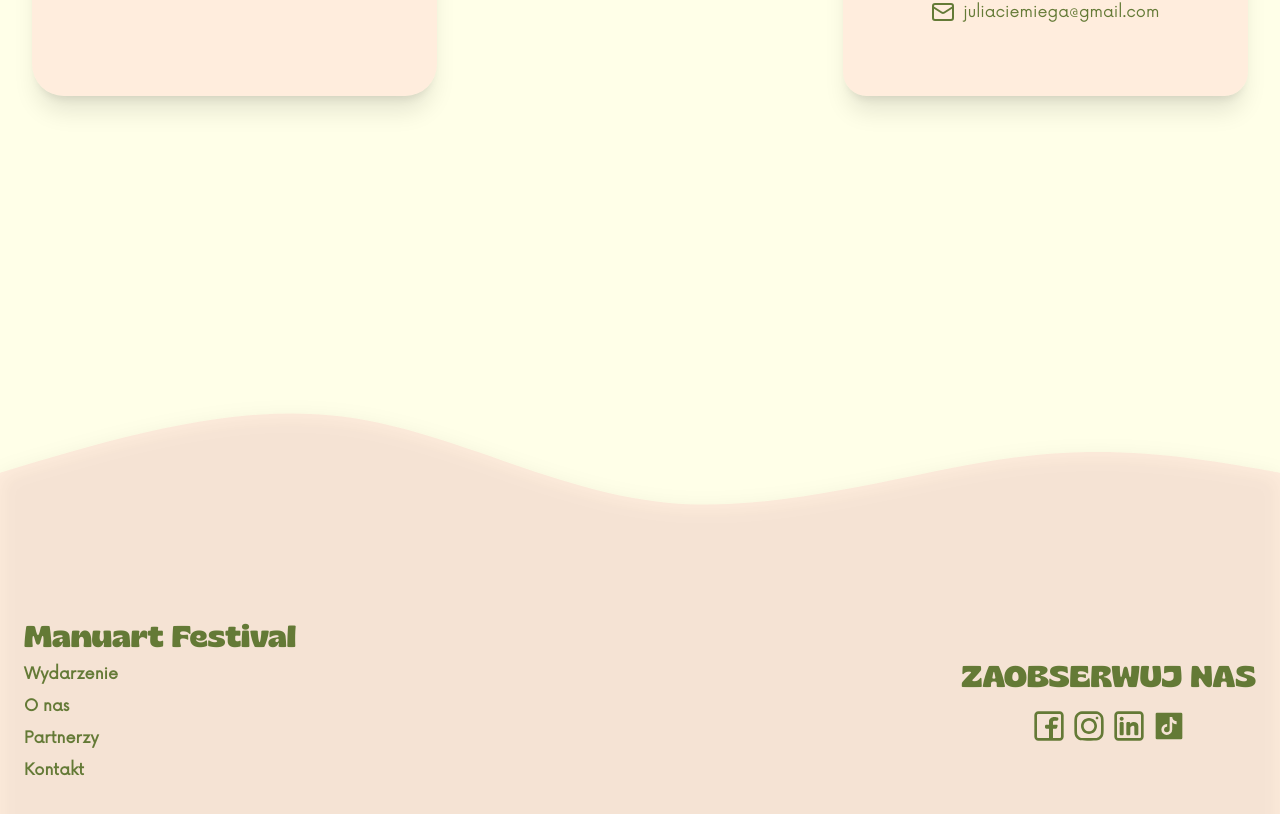
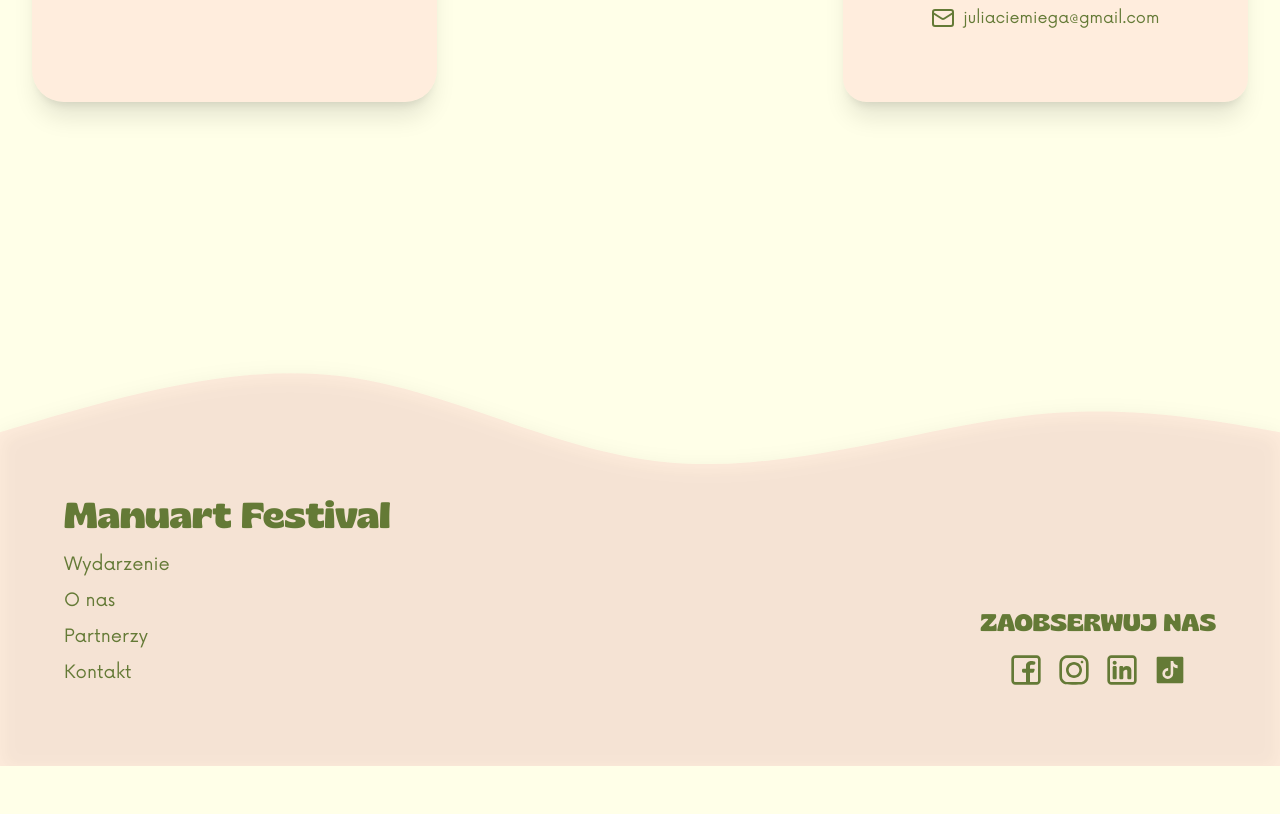
Before and after one commit to bartekmazik/manuart, a Next.js app: page /kontakt in a window 1280 px wide. Shown: the part 530-1344 px from the top of the page. After the commit the page ends 1296 px from the top, so only its background shows below. Built offline with nearby package versions, Linux system fonts and the light colour scheme.

Commit message:
scroll snap on home fix, footer fix

```diff
--- a/app/components/Footer.tsx
+++ b/app/components/Footer.tsx
@@ -5,66 +5,101 @@ import Link from "next/link";
 
 const Footer = () => {
   return (
-    <div className="relative w-screen mt-36 text-backgroundsecondary ">
+    <footer className="relative w-full sm:mt-36 text-backgroundsecondary overflow-hidden">
+      <div className="relative w-full min-h-[680px] sm:min-h-[520px]">
+        {/* footer wave */}
         <Image
           src="/footer.svg"
-        alt="footerbg"
-        width={1440}
-        height={690}
-        className="w-full h-auto object-cover "
+          alt="footer background"
+          fill
+          className="object-cover w-full h-full"
           style={{ filter: "drop-shadow(0 4px 10px rgba(0, 0, 0, 0.2))" }}
         />
-      <div className="sm:hidden bg-backgroundsecondary w-screen h-96 sm:h-64"></div>
 
-      <div className="absolute top-0 sm:top-auto sm:bottom-0 pt-36 sm:pt-0 left-0  w-screen h-1/2 px-6 flex  flex-col sm:flex-row items-center justify-between text-center">
-        <div className="flex flex-col justify-start items-start gap-2 ">
+        {/* footer content */}
+        <div className="absolute bg-transparent inset-0 px-8 sm:px-16 py-12 sm:py-20 flex flex-col sm:flex-row items-end justify-end sm:justify-between  text-center sm:text-left gap-10 sm:gap-0">
+          {/*left column*/}
+          <div className="flex flex-col items-center sm:items-start gap-4">
             <h2
-            className={` ${Gliker.className} text-primary text-3xl font-bold`}
+              className={`${Gliker.className} text-primary text-4xl font-bold`}
             >
               Manuart Festival
             </h2>
-          <Link href="/about" className="text-primary font-bold">
+            <div className="flex flex-col gap-2 text-primary text-lg font-medium">
+              <Link
+                href="/wydarzenie"
+                className="hover:text-primarydark transition-colors"
+              >
                 Wydarzenie
               </Link>
-          <Link href="/about" className="text-primary font-bold">
+              <Link
+                href="/about"
+                className="hover:text-primarydark transition-colors"
+              >
                 O nas
               </Link>
-          <Link href="/about" className="text-primary font-bold">
+              <Link
+                href="/partnerzy"
+                className="hover:text-primarydark transition-colors"
+              >
                 Partnerzy
               </Link>
-          <Link href="/about" className="text-primary font-bold">
+              <Link
+                href="/kontakt"
+                className="hover:text-primarydark transition-colors"
+              >
                 Kontakt
               </Link>
             </div>
+          </div>
+          {/* right column */}
           <div className="flex flex-col justify-center items-center gap-4">
-          <p className={`${Gliker.className} text-primary text-3xl `}>
+            <p className={`${Gliker.className} text-primary text-2xl`}>
               ZAOBSERWUJ NAS
             </p>
-          <div className="flex flex-row justify-center items-center gap-2">
-            <Link href="https://facebook.com">
-              <Image src="/facebook.svg" alt="" width={32} height={32} />
-            </Link>
-            <Link href="https://facebook.com">
-              <Image src="/instagram.svg" alt="" width={32} height={32} />
-            </Link>
-
-            <Link href="https://facebook.com">
-              <Image src="/linkedin.svg" alt="" width={32} height={32} />
-            </Link>
-
-            <Link href="https://facebook.com">
+            <div className="flex flex-row justify-center items-center gap-4">
+              {[
+                {
+                  href: "https://facebook.com",
+                  src: "/facebook.svg",
+                  alt: "Facebook",
+                },
+                {
+                  href: "https://instagram.com",
+                  src: "/instagram.svg",
+                  alt: "Instagram",
+                },
+                {
+                  href: "https://linkedin.com",
+                  src: "/linkedin.svg",
+                  alt: "LinkedIn",
+                },
+                {
+                  href: "https://tiktok.com",
+                  src: "/tiktok.svg",
+                  alt: "TikTok",
+                },
+              ].map(({ href, src, alt }) => (
+                <Link
+                  key={alt}
+                  href={href}
+                  target="_blank"
+                  rel="noopener noreferrer"
+                >
                   <Image
-                src="/tiktok.svg"
-                alt=""
+                    src={src}
+                    alt={alt}
                     width={32}
                     height={32}
-                className="text-primary"
+                    className="hover:scale-110 transition-transform duration-200"
                   />
                 </Link>
+              ))}
             </div>
           </div>
         </div>
       </div>
+    </footer>
   );
 };
 
--- a/app/components/Navbar.tsx
+++ b/app/components/Navbar.tsx
@@ -8,9 +8,9 @@ import { AnimatePresence, motion } from "framer-motion";
 
 function isHome(path: string) {
   if (path === "/") {
-    return "absolute top-0 left-0 z-50 pt-6 px-10";
+    return "absolute top-0 left-0 z-50 pt-6";
   } else {
-    return "";
+    return "pt-2";
   }
 }
 
@@ -58,7 +58,7 @@ const Navbar = () => {
     <div
       className={`${isHome(
         route
-      )} border w-screen flex flex-row items-center justify-between sm:justify-start sm:gap-10`}
+      )}  px-10  w-screen flex flex-row items-center justify-between sm:justify-start sm:gap-10`}
     >
       <Link href="/" className="relative w-20 h-20">
         <Image src="/logo.png" alt="logo" fill />
--- a/app/components/home/About.tsx
+++ b/app/components/home/About.tsx
@@ -28,7 +28,10 @@ export default function About() {
               lokalnych twórców, poznać ich historię i zobaczyć, jak powstają
               wyjątkowe produkty.
             </p>
-            <Button text="Wydarzenie na FB" href="https://www.google.com" />
+            <Button
+              text="Wydarzenie na FB"
+              href="https://www.facebook.com/Paneuropa"
+            />
           </div>
         </div>
         <div className="hidden sm:block w-1/3 aspect-[3/4] relative rounded-4xl shadow-md hover:shadow-lg transition">
--- a/app/components/home/Hero.tsx
+++ b/app/components/home/Hero.tsx
@@ -39,7 +39,7 @@ export default function Hero() {
               Galeria Szyb Wilson, Katowice
             </p>
           </div>
-          <Button text="MAPA WYDARZENIA" href="/Wydarzenie" />
+          <Button text="MAPA WYDARZENIA" href="/wydarzenie" />
           <h2
             className={`text-3xl ${Gliker.className} text-secondary
         }`}
--- a/app/components/home/PartnersCarousel.tsx
+++ b/app/components/home/PartnersCarousel.tsx
@@ -16,7 +16,7 @@ const duplicatedSponsors = [...sponsors, ...sponsors, ...sponsors]; // extend lo
 
 const PartnersCarousel = () => {
   return (
-    <div className="relative w-full flex flex-col justify-center items-center overflow-hidden bg-background py-8">
+    <div className="relative h-screen w-full flex flex-col justify-center items-start overflow-hidden bg-background py-8">
       <h1
         className={`${Gliker.className} font-bold text-5xl self-center text-primary mb-8`}
       >
--- a/app/globals.css
+++ b/app/globals.css
@@ -1,4 +1,14 @@
 @import "tailwindcss";
+
+@layer utilities {
+  .no-scrollbar::-webkit-scrollbar {
+    display: none;
+  }
+  .no-scrollbar {
+    -ms-overflow-style: none;
+    scrollbar-width: none;
+  }
+}
 
 @theme {
   --color-primary: #647a36;
--- a/app/page.tsx
+++ b/app/page.tsx
@@ -1,51 +1,22 @@
 "use client";
-import { useRef, useEffect } from "react";
 import Hero from "./components/home/Hero";
 import About from "./components/home/About";
 import Organisators from "./components/home/Organisators";
 import PartnersCarousel from "./components/home/PartnersCarousel";
 
 export default function Home() {
-  const heroRef = useRef<HTMLDivElement | null>(null);
-  const aboutRef = useRef<HTMLDivElement | null>(null);
-
-  useEffect(() => {
-    const observer = new IntersectionObserver(
-      ([entry]) => {
-        if (!entry.isIntersecting) {
-          aboutRef.current?.scrollIntoView({ behavior: "smooth" });
-        }
-      },
-      {
-        root: null,
-        threshold: 0.8, // how much of hero is out of view needed to scroll
-      }
-    );
-
-    if (heroRef.current) {
-      observer.observe(heroRef.current);
-    }
-
-    return () => {
-      if (heroRef.current) {
-        // eslint-disable-next-line react-hooks/exhaustive-deps
-        observer.unobserve(heroRef.current);
-      }
-    };
-  }, []);
-
   return (
-    <div>
-      <div ref={heroRef}>
+    <div className="h-screen overflow-y-scroll snap-y snap-mandatory no-scrollbar">
+      <div className="snap-start">
         <Hero />
       </div>
-      <div ref={aboutRef}>
+      <div className="snap-start">
         <About />
       </div>
-      <div>
+      <div className="snap-start">
         <Organisators />
       </div>
-      <div>
+      <div className="snap-start">
         <PartnersCarousel />
       </div>
     </div>
```
Lines whose indentation alone changed are shown as unchanged.
